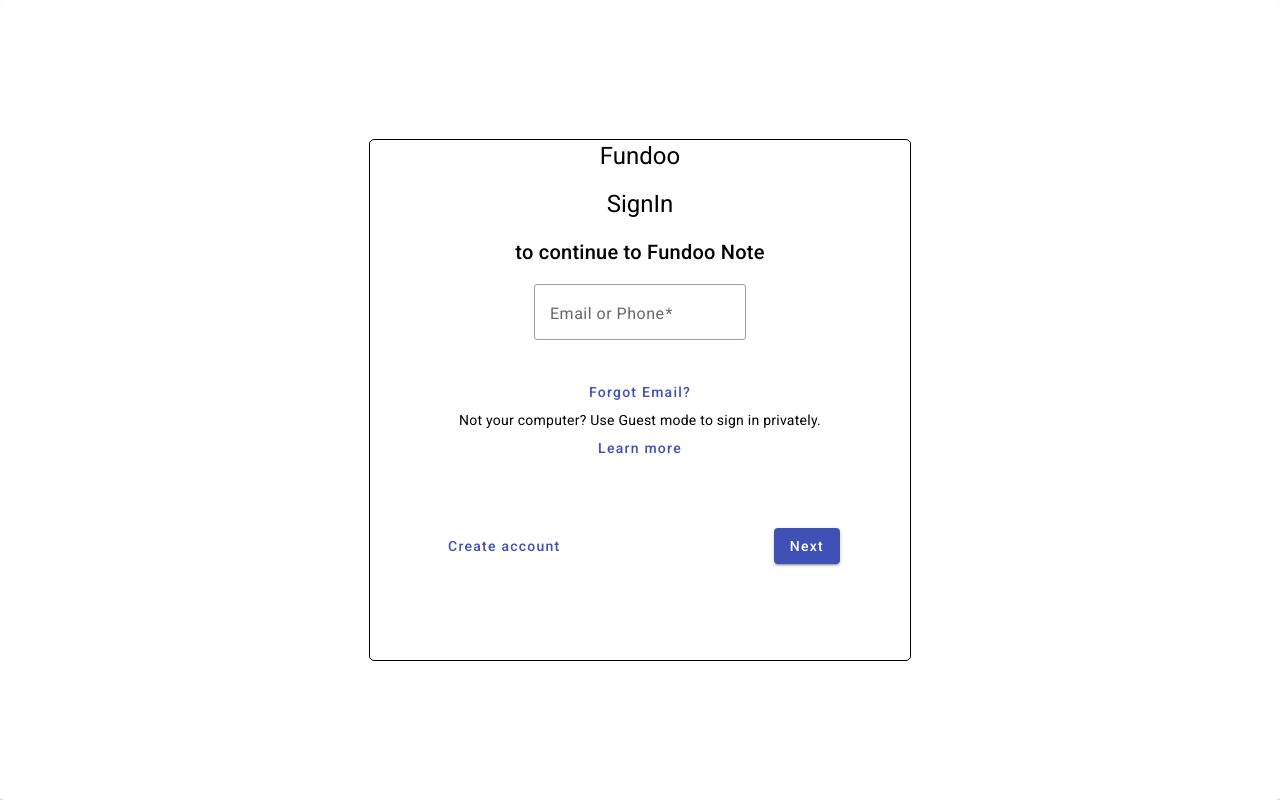
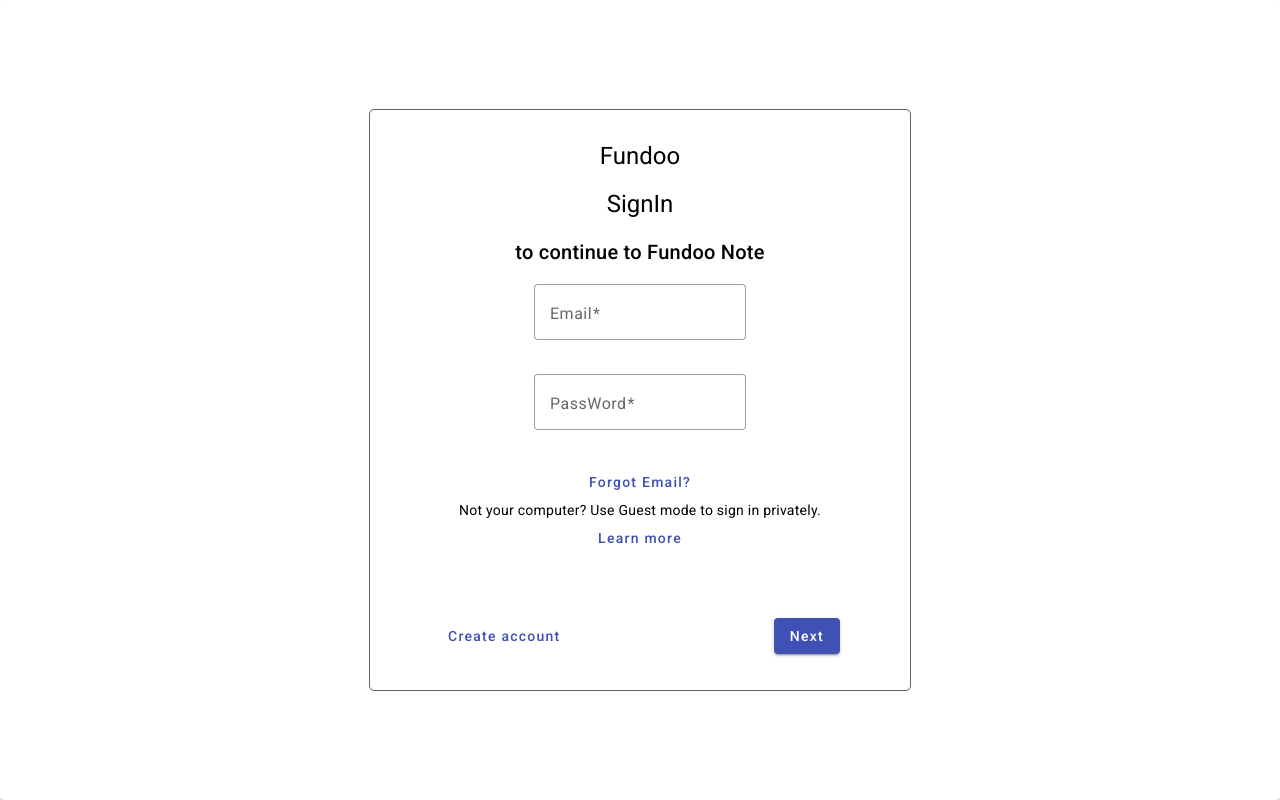
Before and after one commit to akhilmondal/Fundoo-Note-Angular-Project, an Angular app: page /login in a window 1280 px wide. Built offline with nearby package versions, Linux system fonts and the light colour scheme.

Commit message:
[Akhil] Refactored: code to take password as input from the login page.

```diff
--- a/src/app/Components/login/login.component.html
+++ b/src/app/Components/login/login.component.html
@@ -8,13 +8,26 @@
         <div>
           <p>
             <mat-form-field appearance="outline">
-              <mat-label>Email or Phone</mat-label>
+              <mat-label>Email</mat-label>
               <input
                 matInput
-                placeholder="Email or Phone"
+                placeholder="Email"
                 formControlName="email"
               />
               <mat-error>Email required</mat-error>
+            </mat-form-field>
+          </p>
+        </div>
+        <div>
+          <p>
+            <mat-form-field appearance="outline">
+              <mat-label>PassWord</mat-label>
+              <input
+                matInput
+                placeholder="Password"
+                formControlName="password"
+              />
+              <mat-error>Password required</mat-error>
             </mat-form-field>
           </p>
         </div>
--- a/src/app/Components/login/login.component.scss
+++ b/src/app/Components/login/login.component.scss
@@ -15,8 +15,8 @@
     height: 500px;
     text-align: center;
     margin: 0 auto;
-    padding: 0 20px 20px 20px;
-    border: 1px solid black;
+    padding: 30px 20px 50px 20px;
+    border: 1px solid rgb(97, 96, 94);
     border-radius: 5px;
 }
 
--- a/src/app/Components/login/login.component.ts
+++ b/src/app/Components/login/login.component.ts
@@ -17,6 +17,7 @@
   ngOnInit() {
     this.registerForm = this.formBuilder.group({
       email: ['', [Validators.required, Validators.email]],
+      password: ['', [Validators.required, Validators.minLength(6)]],
     });
   }
   // convenience getter for easy access to form fields
```
Also changed, not shown: src/app/Services/httpServices/http-services.service.ts (+7 -2 lines), src/app/app.module.ts (line endings or trailing spaces).
